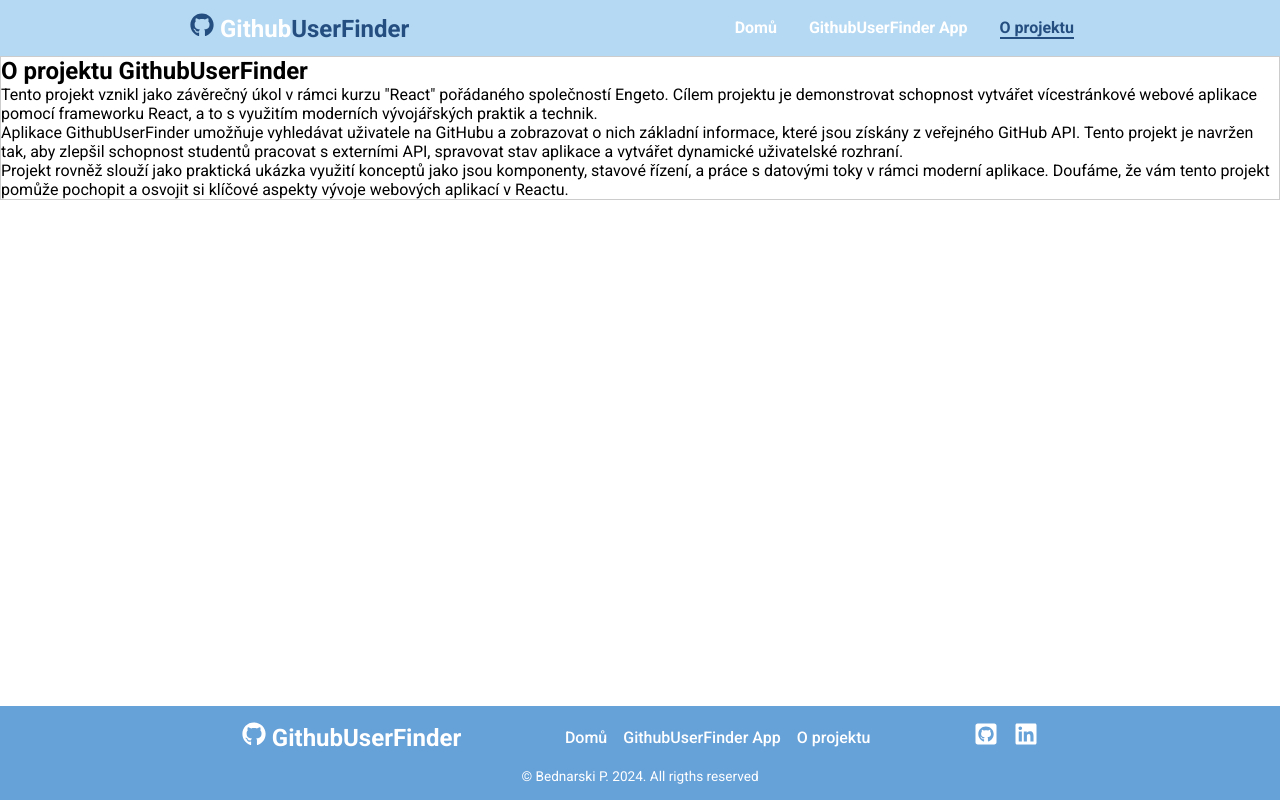
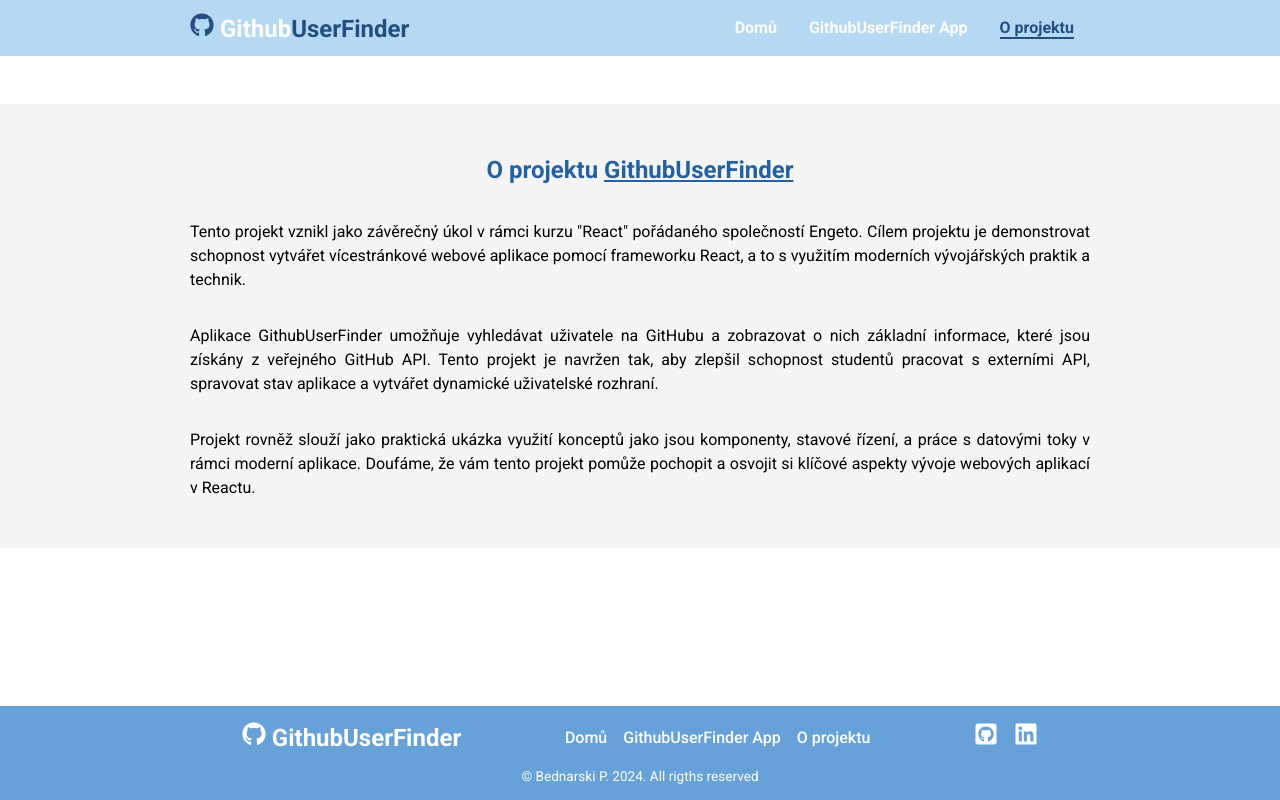
Before and after one commit to pettik/engeto-react-web, a React (Create React App) app: page /about in a window 1280 px wide. Built offline with nearby package versions, Linux system fonts and the light colour scheme.

Commit message:
new commit

```diff
--- a/src/App.css
+++ b/src/App.css
@@ -126,7 +126,6 @@ body {
 
 @media screen and (min-width: 768px) {
   .container {
-    border: 1px solid #ccc;
     width: 100%;
   }
 }
--- /dev/null
+++ b/src/pages/About.css
@@ -0,0 +1,31 @@
+.about__container {
+  width: 100%;
+  background-color: var(--color--secondary-300);
+}
+.about__wrapper {
+  margin: 3rem auto;
+  width: 90%;
+  display: flex;
+  flex-wrap: wrap;
+  flex-direction: column;
+  align-items: center;
+  text-align: justify;
+  justify-content: center;
+  row-gap: 2rem;
+  padding-block: 3rem;
+  color: var(--color-secondary-600);
+  line-height: 1.5;
+}
+
+.about__wrapper h2 {
+  color: var(--color-primary-600);
+}
+.about__wrapper h2 span {
+  text-decoration: underline;
+}
+
+@media screen and (min-width: 768px) {
+  .about__wrapper {
+    max-width: 900px;
+  }
+}
--- a/src/pages/About.js
+++ b/src/pages/About.js
@@ -1,17 +1,35 @@
+import './About.css';
+
 const About = () => {
   return (
-    <section className="container">
-      <h2>O projektu GithubUserFinder</h2>
+    <main className="container">
+      <section className="about__container">
+        <div className="about__wrapper">
+          <h2>
+            O projektu <span>GithubUserFinder</span>
+          </h2>
           <p>
-        Tento projekt vznikl jako závěrečný úkol v rámci kurzu "React" pořádaného společností Engeto. Cílem projektu je demonstrovat schopnost vytvářet vícestránkové webové aplikace pomocí frameworku React, a to s využitím moderních vývojářských praktik a technik.
+            Tento projekt vznikl jako závěrečný úkol v rámci kurzu "React"
+            pořádaného společností Engeto. Cílem projektu je demonstrovat
+            schopnost vytvářet vícestránkové webové aplikace pomocí frameworku
+            React, a to s využitím moderních vývojářských praktik a technik.
           </p>
           <p>
-        Aplikace GithubUserFinder umožňuje vyhledávat uživatele na GitHubu a zobrazovat o nich základní informace, které jsou získány z veřejného GitHub API. Tento projekt je navržen tak, aby zlepšil schopnost studentů pracovat s externími API, spravovat stav aplikace a vytvářet dynamické uživatelské rozhraní.
+            Aplikace GithubUserFinder umožňuje vyhledávat uživatele na GitHubu a
+            zobrazovat o nich základní informace, které jsou získány z veřejného
+            GitHub API. Tento projekt je navržen tak, aby zlepšil schopnost
+            studentů pracovat s externími API, spravovat stav aplikace a
+            vytvářet dynamické uživatelské rozhraní.
           </p>
           <p>
-        Projekt rovněž slouží jako praktická ukázka využití konceptů jako jsou komponenty, stavové řízení, a práce s datovými toky v rámci moderní aplikace. Doufáme, že vám tento projekt pomůže pochopit a osvojit si klíčové aspekty vývoje webových aplikací v Reactu.
+            Projekt rovněž slouží jako praktická ukázka využití konceptů jako
+            jsou komponenty, stavové řízení, a práce s datovými toky v rámci
+            moderní aplikace. Doufáme, že vám tento projekt pomůže pochopit a
+            osvojit si klíčové aspekty vývoje webových aplikací v Reactu.
           </p>
+        </div>
       </section>
+    </main>
   );
 };
 
```
Lines whose indentation alone changed are shown as unchanged.
